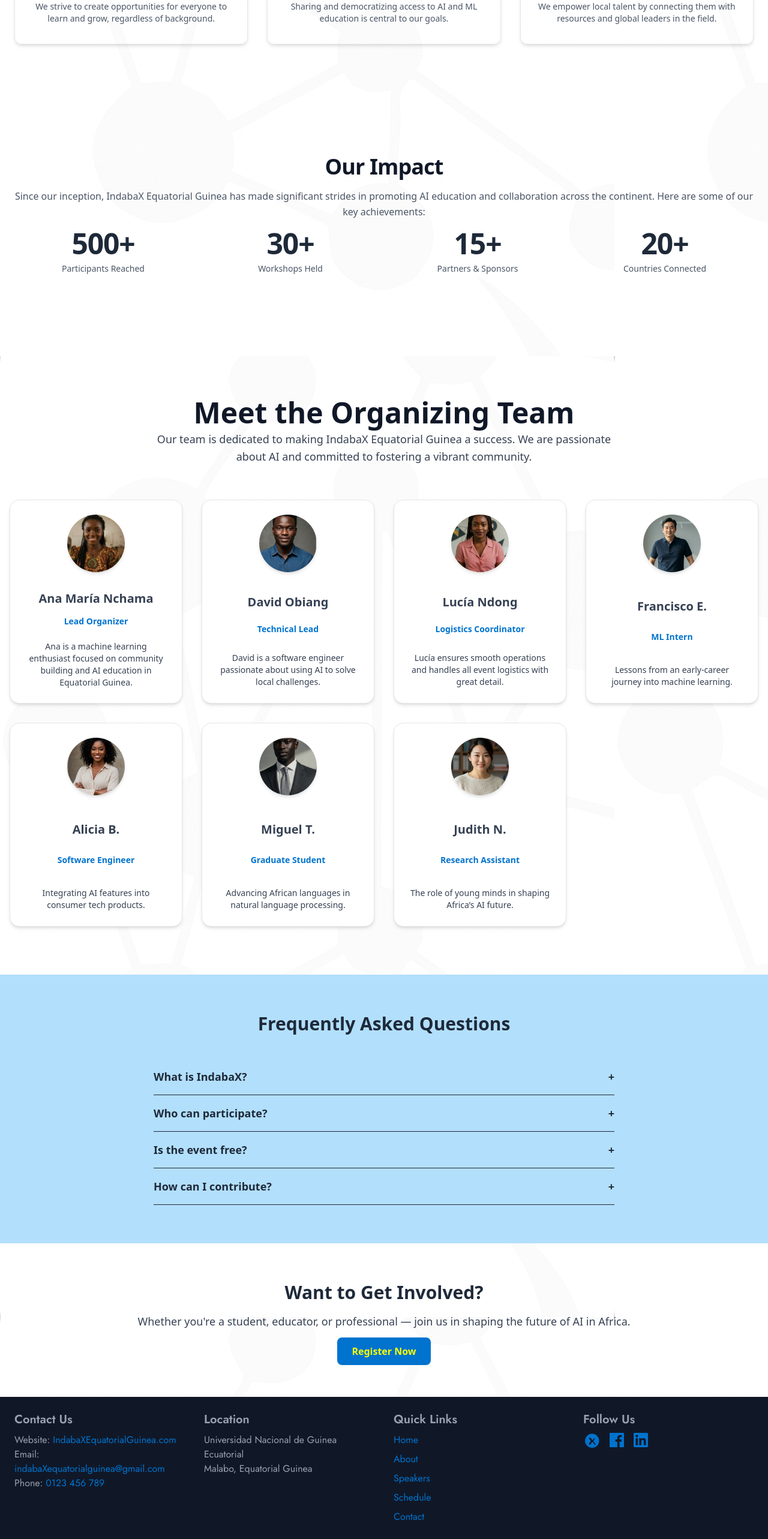
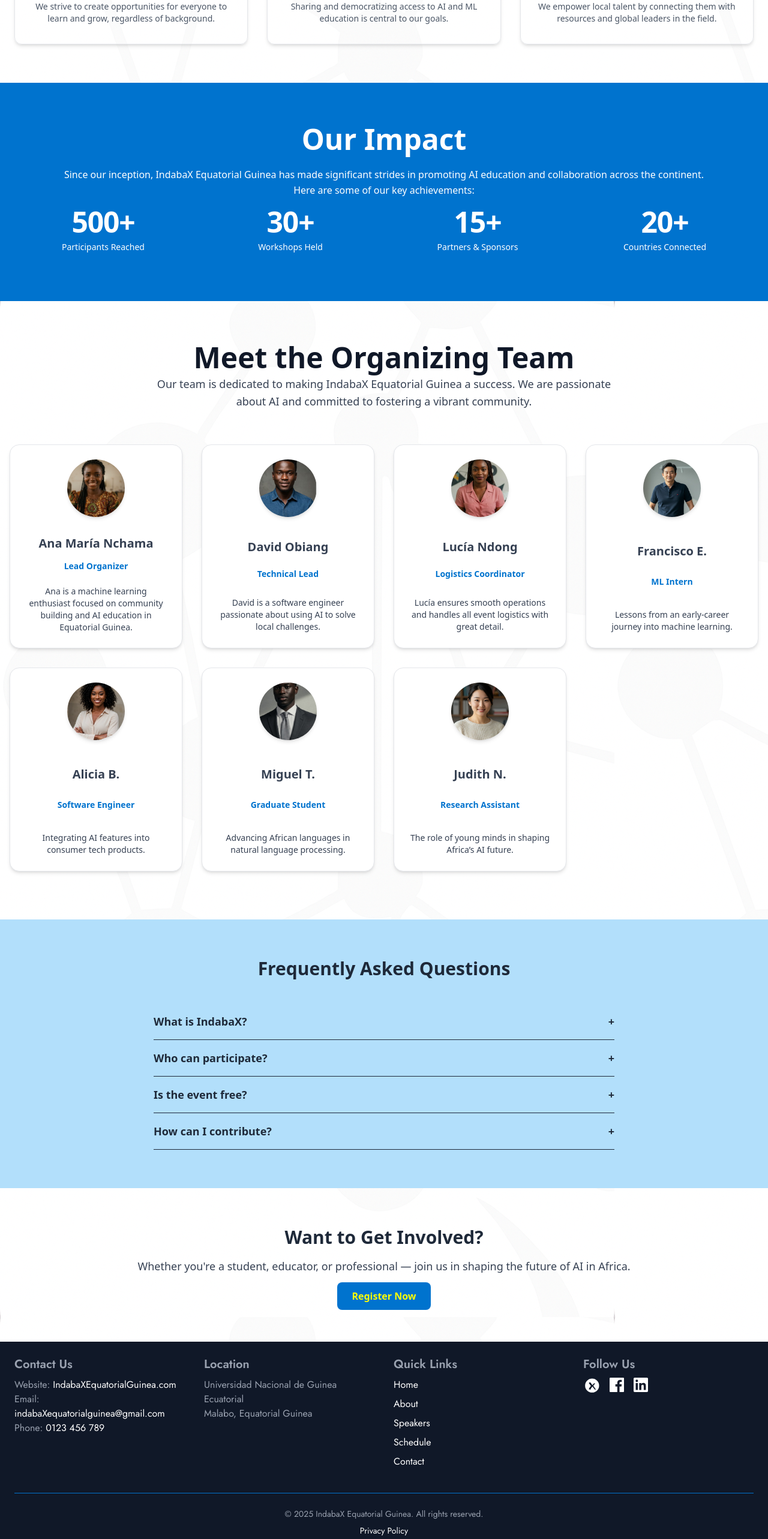
Before and after one commit to NeoPhetoane/IndabaX_Equatorial_Guinea, a React (Vite) app: page /about in a window 1280 px wide. Shown: the part 940-3506 px from the top of the page at 60% size. Built offline with nearby package versions, Linux system fonts and the light colour scheme.

Commit message:
Updateed Footer and Statistics components for improved styling and color consistency.

```diff
--- a/src/components/Footer.jsx
+++ b/src/components/Footer.jsx
@@ -1,7 +1,7 @@
 import { Link } from "react-router-dom";
 
 export default function Footer() {
-  const linkClass = "text-true-blue hover:underline";
+  const linkClass = "text-white hover:underline";
   return (
     <footer className="bg-gray-900 text-gray-400 py-6 px-6">
       <div className="max-w-7xl mx-auto grid grid-cols-1 md:grid-cols-4 gap-8 text-center md:text-left">
@@ -79,7 +79,7 @@ export default function Footer() {
               target="_blank"
               rel="noopener noreferrer"
               aria-label="X"
-              className="text-true-blue hover:text-yellow transition"
+              className="text-white hover:text-yellow transition"
             >
               <svg
                 xmlns="http://www.w3.org/2000/svg"
@@ -96,7 +96,7 @@ export default function Footer() {
               target="_blank"
               rel="noopener noreferrer"
               aria-label="Facebook"
-              className="text-true-blue hover:text-yellow transition"
+              className="text-white hover:text-yellow transition"
             >
               <svg
                 xmlns="http://www.w3.org/2000/svg"
@@ -113,7 +113,7 @@ export default function Footer() {
               target="_blank"
               rel="noopener noreferrer"
               aria-label="LinkedIn"
-              className="text-true-blue hover:text-yellow transition"
+              className="text-white hover:text-yellow transition"
             >
               <svg
                 xmlns="http://www.w3.org/2000/svg"
--- a/src/components/Statistics.jsx
+++ b/src/components/Statistics.jsx
@@ -49,10 +49,10 @@ const Counter = ({ target, label }) => {
 
   return (
     <div ref={containerRef} className="text-center px-4">
-      <div className="text-5xl font-semibold text-gray-900 tracking-tight">
-        <span className="text-gray-800">{count}+</span>
+      <div className="text-5xl font-semibold text-white tracking-tight">
+        <span className="text-white">{count}+</span>
       </div>
-      <p className="text-sm text-gray-600 mt-2 font-medium">{label}</p>
+      <p className="text-sm text-white mt-2 font-medium">{label}</p>
     </div>
   );
 };
@@ -60,14 +60,15 @@ const Counter = ({ target, label }) => {
 const Statistics = () => {
   return (
     <main>
-      <section className="max-w-7xl mx-auto py-30 px-6 text-center">
-        <h2 className="text-4xl font-bold text-gray-900 mb-1 tracking-tight">
+      <section className="bg-true-blue">
+        <div className="max-w-7xl mx-auto px-6 py-16 text-center">
+          <h2 className="text-3xl font-bold leading-tight text-white sm:text-4xl lg:text-5xl">
             Our Impact
           </h2>
-        <p className="mt-4 text-base leading-relaxed text-gray-600">
+          <p className="mt-4 text-base leading-relaxed text-white">
             Since our inception, IndabaX Equatorial Guinea has made significant
             strides in promoting AI education and collaboration across the
-          continent. Here are some of our key achievements:
+            continent.<br></br> Here are some of our key achievements:
           </p>
           <div className="grid grid-cols-2 md:grid-cols-4 gap-12 p-4">
             <Counter target={500} label="Participants Reached" />
@@ -75,6 +76,7 @@ const Statistics = () => {
             <Counter target={15} label="Partners & Sponsors" />
             <Counter target={20} label="Countries Connected" />
           </div>
+        </div>
       </section>
     </main>
   );
```
Lines whose indentation alone changed are shown as unchanged.
